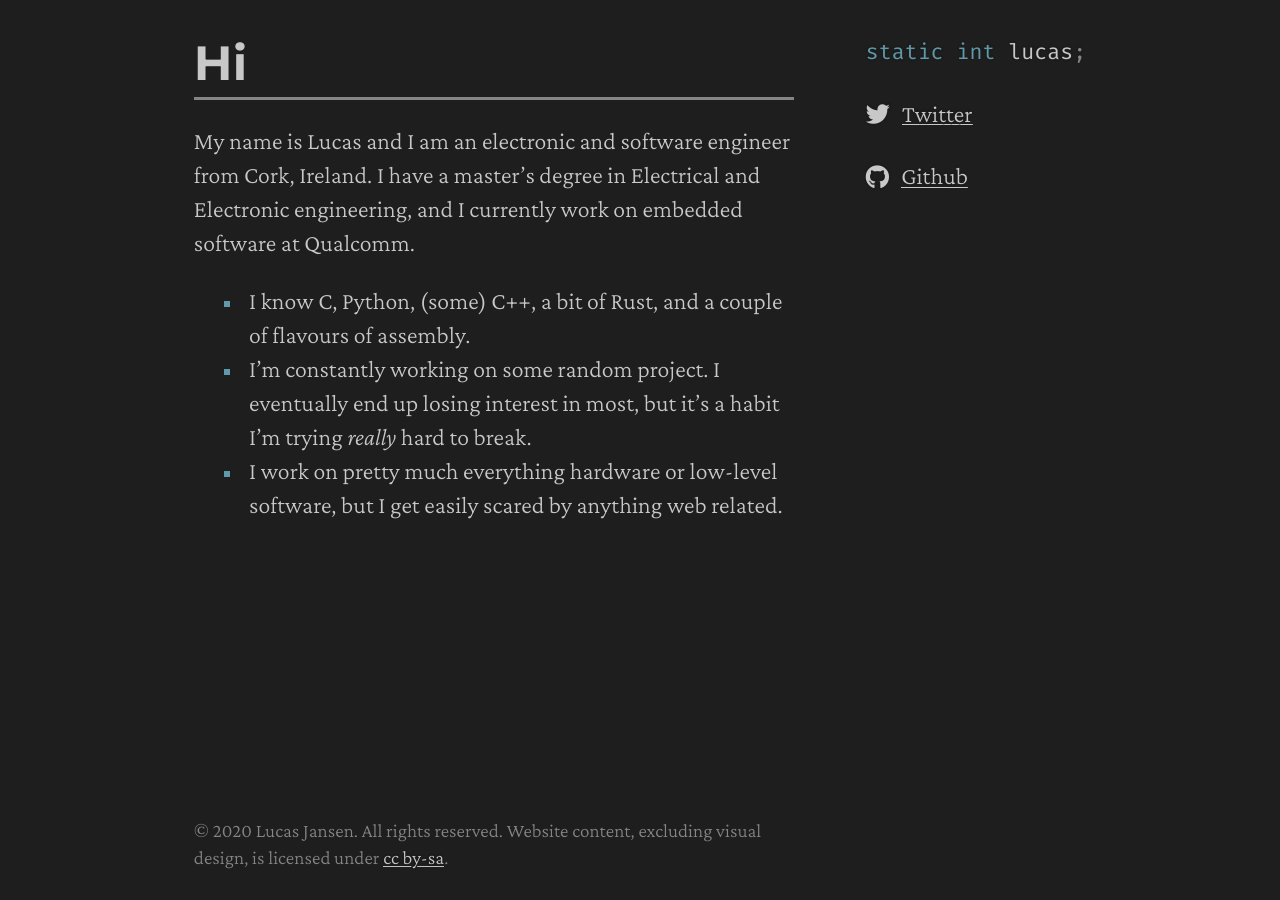
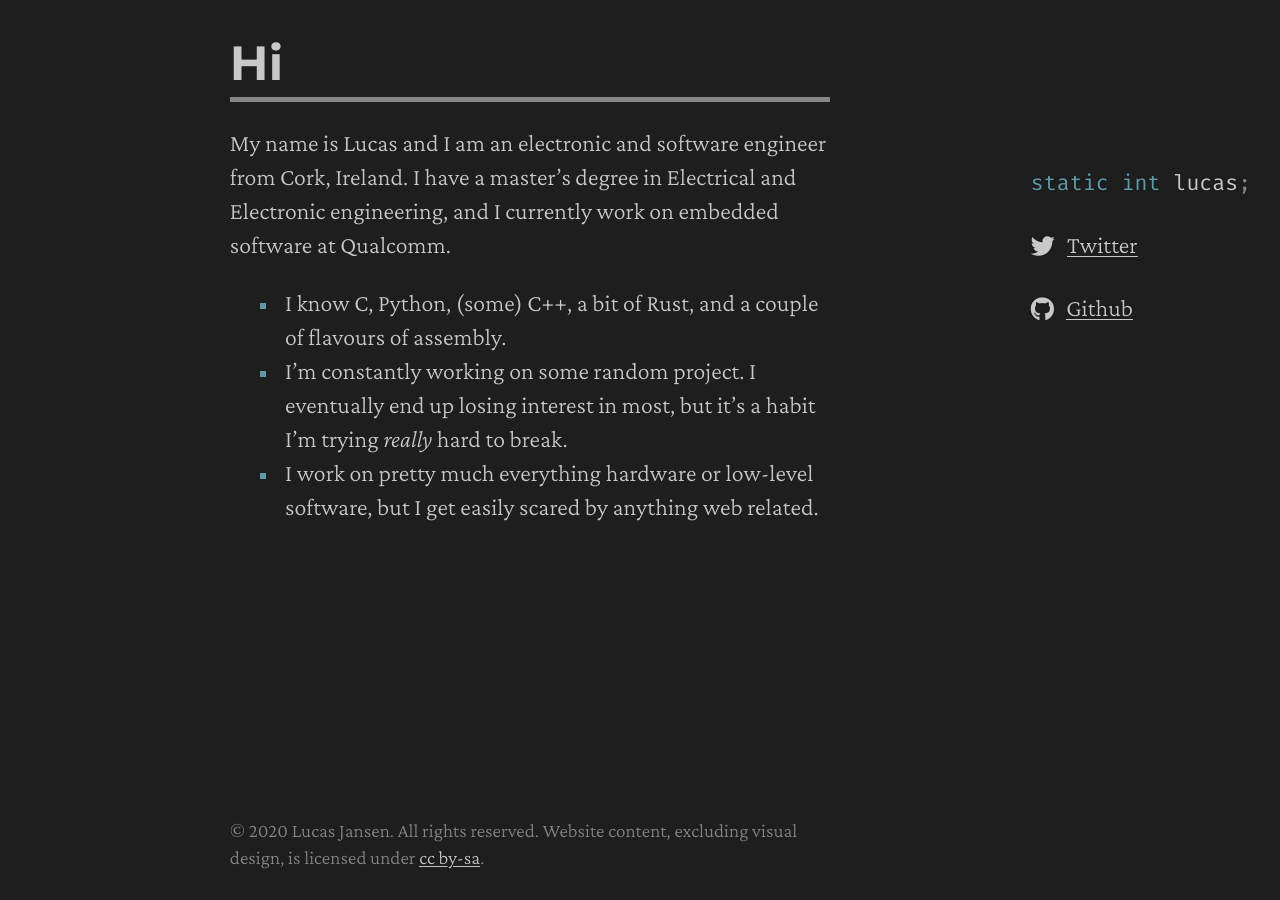
Before and after one commit to staticintlucas/staticintlucas.github.io, a Jekyll site: the page built from index.md, in a window 1280 px wide. Built offline with Jekyll 4.4.1, drawn with Linux system fonts in a browser that asks for light colours; nearby versions of some CDN libraries; our own code applies the rules of GitHub Pages for plain Markdown files.

Commit message:
Reposition menu to the very side; other small styling tweaks

```diff
--- a/_sass/main.scss
+++ b/_sass/main.scss
@@ -24,7 +24,6 @@ body {
     @include large {
         flex-direction: row-reverse;
         align-items: stretch;
-        justify-content: center;
     }
 
     ::selection {
@@ -39,7 +38,24 @@ body {
 
         @include large {
             width: auto;
-            margin: $sidebar-v-spacing 0 $sidebar-v-spacing $sidebar-spacing;
+            height: calc(100vh - 2 * #{$body-spacing});
+            margin: 0;
+            display: flex;
+            flex-direction: column;
+            position: sticky;
+            top: $body-spacing;
+
+            &::before {
+                content: '';
+                display: inline-block;
+                flex-grow: 1;
+            }
+
+            &::after {
+                content: '';
+                display: inline-block;
+                flex-grow: 4;
+            }
         }
     }
 }
@@ -51,6 +67,7 @@ main {
     align-items: center;
     width: 100%;
     max-width: $max-content-width;
+    margin: 0 auto;
 
     >article, footer {
         width: 100%;
@@ -81,11 +98,6 @@ main {
 
 header>nav {
     font-size: $header-font-size;
-
-    @include large {
-        position: sticky;
-        top: $body-spacing + $sidebar-v-spacing - ($inline-v-spacing / 2);
-    }
 
     ul{
         list-style: none;
@@ -225,7 +237,7 @@ ol {
     list-style-type: decimal;
 }
 
-a, a u {
+a, u {
     color: $foreground;
     text-decoration: none;
     box-decoration-break: clone;
@@ -234,6 +246,9 @@ a, a u {
     background-size: 100% $a-uline-thickness;
     background-position: bottom $a-uline-offset center;
     text-shadow: $a-text-shadow;
+}
+
+a, a u {
     // Also transition -webkit-margin-start, an inconsequential webkit-only style to force a redraw.
     // See: https://stackoverflow.com/questions/36046185/
     transition: color 0.2s ease-out, -webkit-margin-start 0.2s ease-out;
--- a/_sass/variables.scss
+++ b/_sass/variables.scss
@@ -54,7 +54,7 @@ $underline-thickness: 1pt;
 $bullet-font-size: 0.8em;
 
 $highlight-line: 3pt;
-$grey-thickness: 2.25pt;
+$grey-thickness: 0.12em;
 
 @function shadow($width, $color) {
     $output: '';
@@ -76,7 +76,7 @@ $a-background-image: linear-gradient(to top,
     currentColor 0,
     currentColor 100%,
     transparent 100%);
-$a-text-shadow: shadow(0.07em, $background);
+$a-text-shadow: shadow(0.06em, $background);
 
 $body-spacing: 1.2 * $font-size;
 $v-spacing: 4 * $font-size;
@@ -94,8 +94,6 @@ $quote-v-spacing: 0.8 * $font-size;
 
 $sidebar-width: 15 * $font-size;
 $sidebar-spacing: 3 * $font-size;
-// Calculated so the ascenders of the sidebar and the page title are level
-$sidebar-v-spacing: $h1-font-size * (($font-line-height - 1) / 2 + (1 - $header-font-ascender)) - $header-font-size * (($font-line-height - 1) / 2 + (1 - $mono-font-ascender));
 $max-content-width: 25 * $font-size;
 
 @mixin mobile {
```
